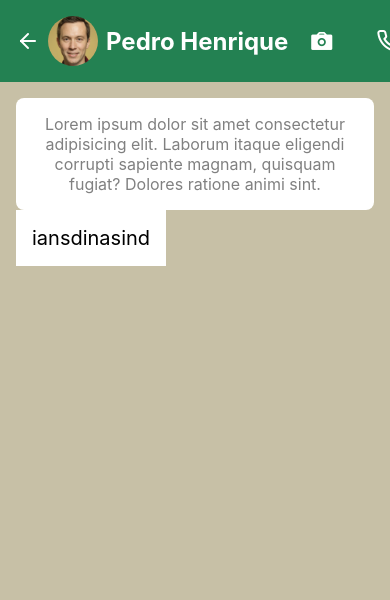
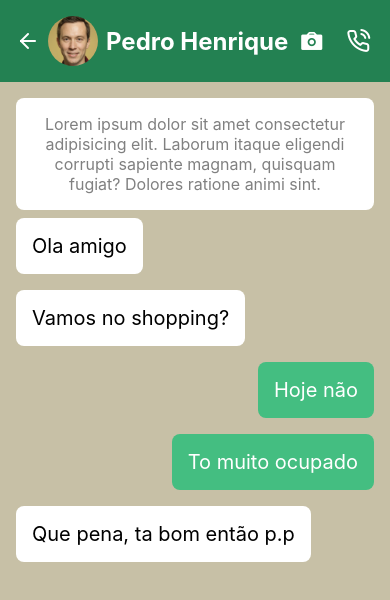
Before and after one commit to pedrokpdo/replica-whats, a React Native app: screen /TcScreen in a window 390 px wide. Shown: the top 600 px of the page. Built offline with nearby package versions, Linux system fonts and the light colour scheme.

Commit message:
Verificações no MessageComponent

```diff
--- a/src/components/MessageComponent/index.tsx
+++ b/src/components/MessageComponent/index.tsx
@@ -3,10 +3,10 @@ import { FullCard } from '../funcionais/FullCard'
 import { Title } from '../funcionais/TitleComponent'
 import { View } from 'react-native'
 import { Row } from '../funcionais/RowComponent'
-export const MessageComponent = ({ message }) => {
+export const MessageComponent = ({ message, text }) => {
     return (
-        <Row style={{ alignSelf: 'start' }}>
-            <Title style={{ backgroundColor: message === 'me' ? 'white' : '#238152', padding: 16 }}>iansdinasind</Title>
+        <Row top={1} bottom={1} style={{ alignSelf: message === 'me' ? 'flex-start' : 'flex-end' }}>
+            <Title style={{ backgroundColor: message === 'me' ? 'white' : '#44be81', padding: 16, borderRadius: 8, color: message === 'me' ? 'black' : 'white' }}>{text}</Title>
         </Row>
     )
 }
--- a/src/screens/TcScreen/index.tsx
+++ b/src/screens/TcScreen/index.tsx
@@ -14,26 +14,30 @@ export const TcScreen = () => {
     return (
         <ContainerComponent style={{ backgroundColor: '#c7c0a6' }}>
             <FullCard style={{ backgroundColor: '#238152' }}>
-                <Row style={{ alignItems: 'center' }}>
+                <Row style={{ alignItems: 'center', justifyContent: 'space-between' }}>
                     <Row style={{ alignItems: 'center' }}>
                         <Feather name='arrow-left' size={24} color={'white'} />
-                        <Image source={profile} style={{ width: 50, height: 50, borderRadius: 30, marginHorizontal: 8 }}/>
+                        <Image source={profile} style={{ width: 50, height: 50, borderRadius: 30, marginHorizontal: 8 }} />
                         <Title bold style={{ fontSize: 24, color: 'white' }}>Pedro Henrique</Title>
                     </Row>
-                    <Row style={{ justifyContent: 'space-around', width: 200 }}>
-                        <AntDesign name='camera' color='white' size={24}/>
-                        <Feather name='phone-call' color='white' size={24}/>
-                        <SimpleLineIcons name='options-vertical' color='white' size={24}/>
+                    <Row style={{ justifyContent: 'space-around', width: 140 }}>
+                        <AntDesign name='camera' color='white' size={24} />
+                        <Feather name='phone-call' color='white' size={24} />
+                        <SimpleLineIcons name='options-vertical' color='white' size={24} />
                     </Row>
                 </Row>
             </FullCard>
             <Space top={2}>
                 <FullCard style={{ borderRadius: 8 }}>
-                <Text style={{ color: 'gray', textAlign: 'center' }}>Lorem ipsum dolor sit amet consectetur adipisicing elit. Laborum itaque eligendi corrupti sapiente magnam, quisquam fugiat? Dolores ratione animi sint.</Text>
+                    <Text style={{ color: 'gray', textAlign: 'center' }}>Lorem ipsum dolor sit amet consectetur adipisicing elit. Laborum itaque eligendi corrupti sapiente magnam, quisquam fugiat? Dolores ratione animi sint.</Text>
                 </FullCard>
             </Space>
             <Space>
-                <MessageComponent message={'me'}/>
+                <MessageComponent text='Ola amigo' message={'me'} />
+                <MessageComponent text='Vamos no shopping?' message={'me'} />
+                <MessageComponent text='Hoje não' message={'you'} />
+                <MessageComponent text='To muito ocupado' message={'you'} />
+                <MessageComponent text='Que pena, ta bom então p.p' message={'me'} />
             </Space>
         </ContainerComponent>
     )
```
